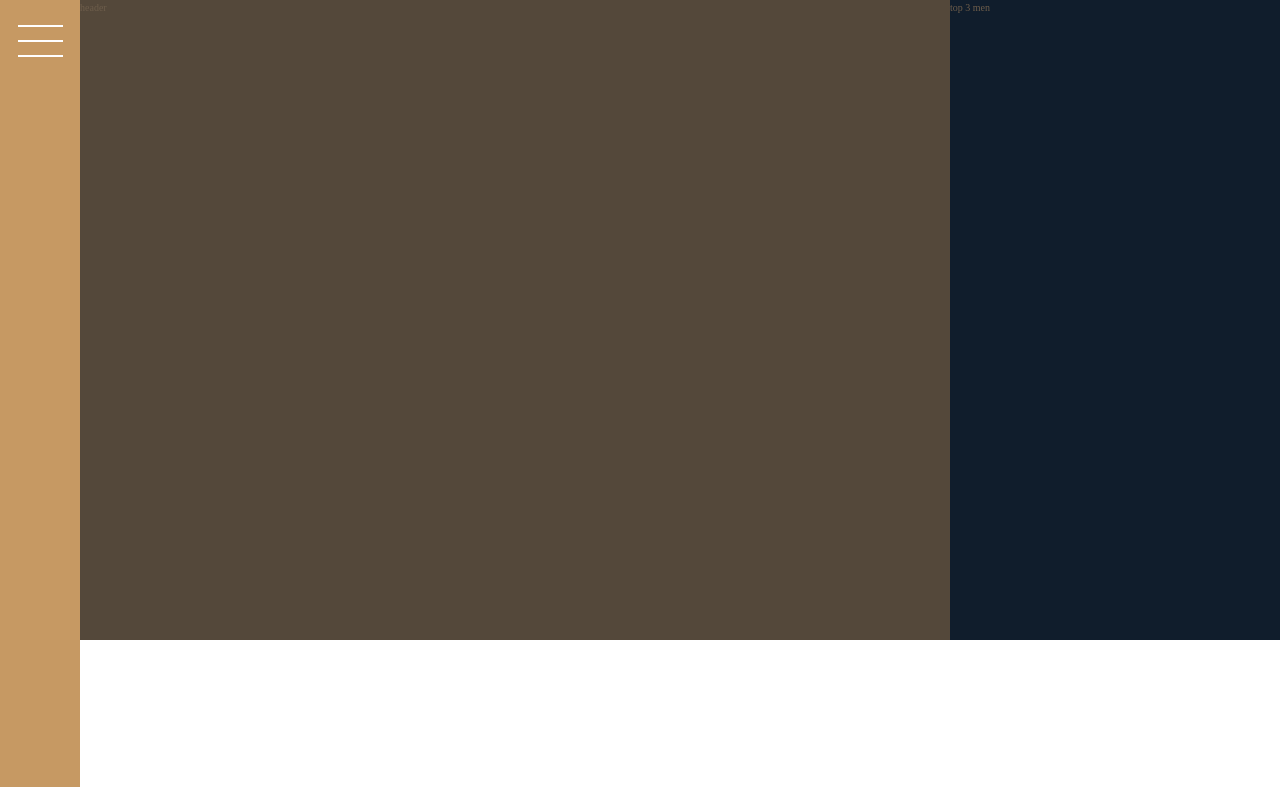
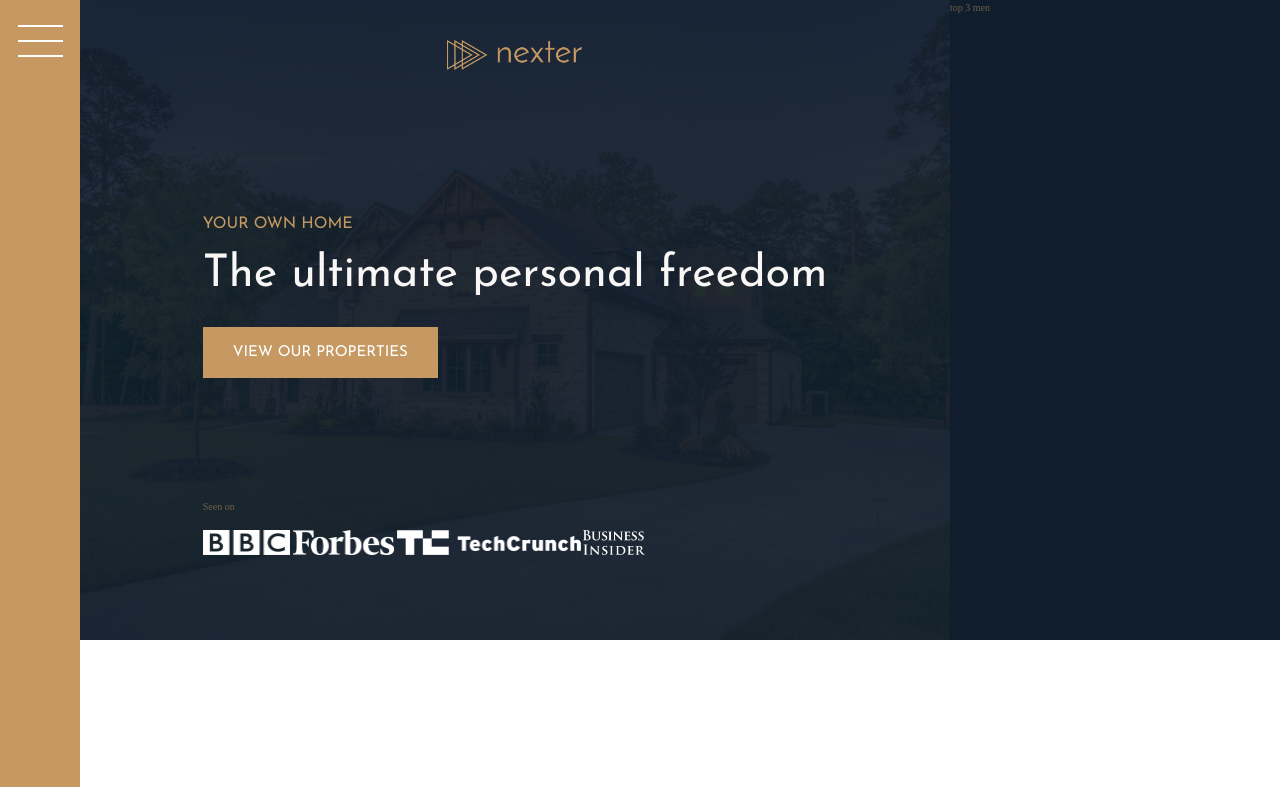
Before and after one commit to Naval63/Nexter, a website: page src/index.html in a window 1280 px wide. Shown: the top 787 px of the page. Drawn offline with nearby package versions, Linux system fonts and the light colour scheme; files that its build step writes are made by us from their sources.

Commit message:
add section header and some basic style

```diff
--- a/src/index.html
+++ b/src/index.html
@@ -19,7 +19,17 @@
         </div>
 
         <header class="header">
-                header
+            <img src="img/logo.png" alt="logo" class="header__logo">
+            <h3 class="heading-3">Your own home</h3>
+            <h1 class="heading-1">The ultimate personal freedom</h1>
+            <button class="btn header__btn">View our properties</button>
+            <div class="header__seenon-text">Seen on</div>
+            <div class="header__seenon-logos">
+                <img src="img/logo-bbc.png" alt="biznes logo-1">
+                <img src="img/logo-forbes.png" alt="biznes logo-2">
+                <img src="img/logo-techcrunch.png" alt="biznes logo-3">
+                <img src="img/logo-bi.png" alt="biznes logo-4">
+            </div>
         </header>
 
         <div class="realtors">
--- a/src/scss/_header.scss
+++ b/src/scss/_header.scss
@@ -1,4 +1,36 @@
 .header {
     background-color: $color-grey-dark-1;
     grid-column: full-start / col-end 6;
+    background-image: linear-gradient(rgba($color-secondary, .93), rgba($color-secondary, .93)),
+    url(../img/hero.jpeg);
+    background-size: cover;
+    background-position: center;
+    padding: 4rem 8rem 8rem 8rem;
+
+    display: grid;
+    grid-template-rows: 1fr min-content 6rem 1fr;
+    grid-template-columns: max-content;
+    grid-row-gap: 1.5rem;
+    justify-content: center;
+
+    &__logo {
+        height: 3rem;
+        justify-self: center;
+    }
+
+    &__btn {
+        align-self: start;
+        justify-self: start;
+    }
+
+    &__seenon-text {
+
+    }
+
+    &__seenon-logos {
+
+        img {
+            height: 2.5rem;
+        }
+    }
 }
--- a/src/scss/_typography.scss
+++ b/src/scss/_typography.scss
@@ -5,6 +5,9 @@
 
 .heading-1 {
     @extend %heading;
+    font-size: 4.5rem;
+    color: $color-grey-light-1;
+    line-height: 1;
 }
 
 .heading-2 {
```
